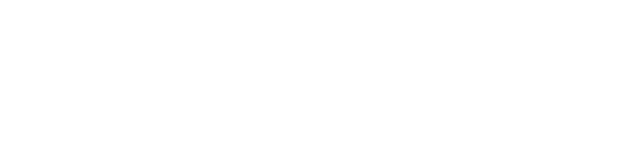
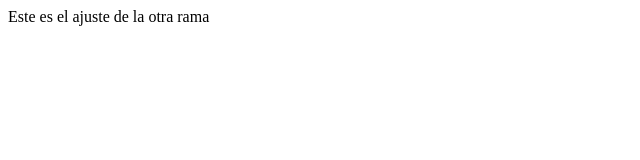
Before and after one commit to ocardon2/swIII2023, a plain HTML site: page index.html in a window 1280 px wide. Shown: the whole page, without its empty margins (0-640 px from the left). Drawn offline with Linux system fonts and the light colour scheme.

Commit message:
Edicion del index
Signed-off-by: Usuario <docente>

```diff
--- a/index.html
+++ b/index.html
@@ -2,10 +2,9 @@
 <head>
     <meta charset="UTF-8">
     <meta http-equiv="X-UA-Compatible" content="IE=edge">
-    <meta name="viewport" content="width=device-width, initial-scale=1.0">
     <title>Document</title>
 </head>
 <body>
-
+    Este es el ajuste de la otra rama
 </body>
 </html>
```
